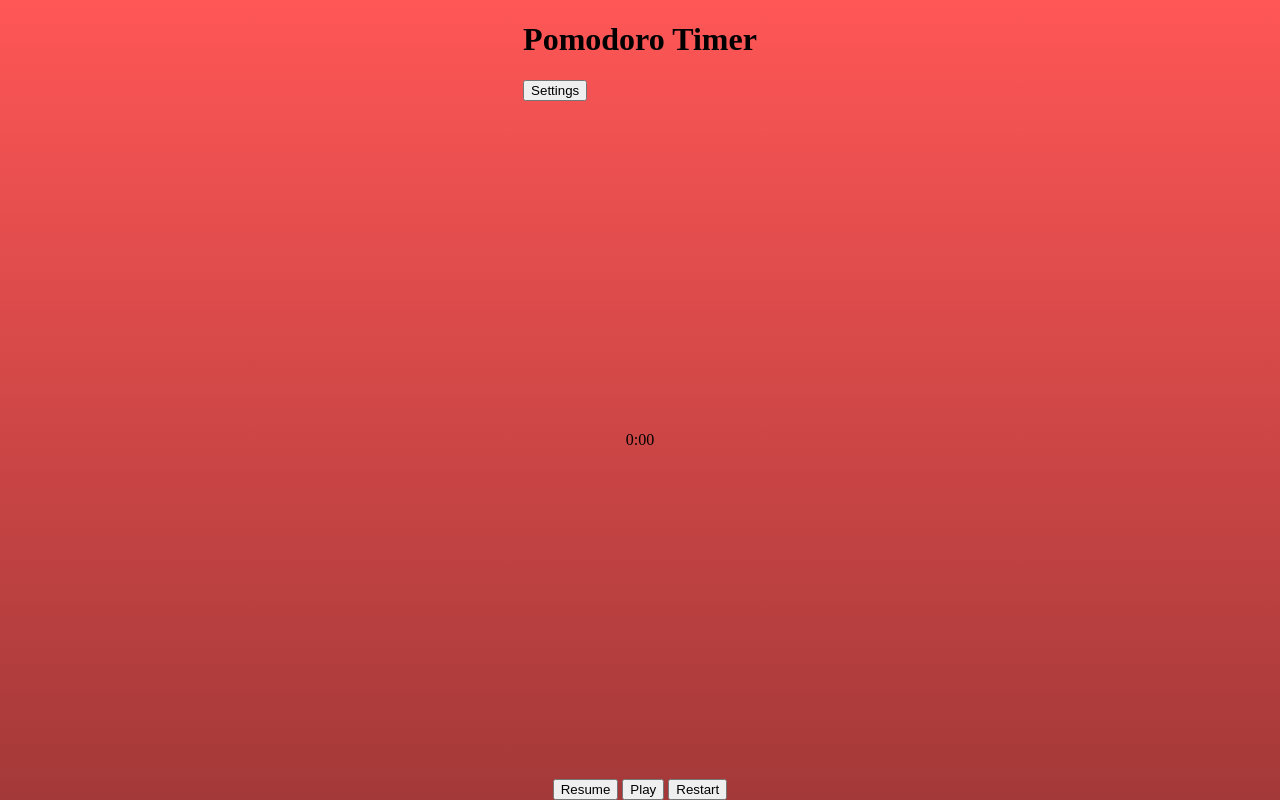
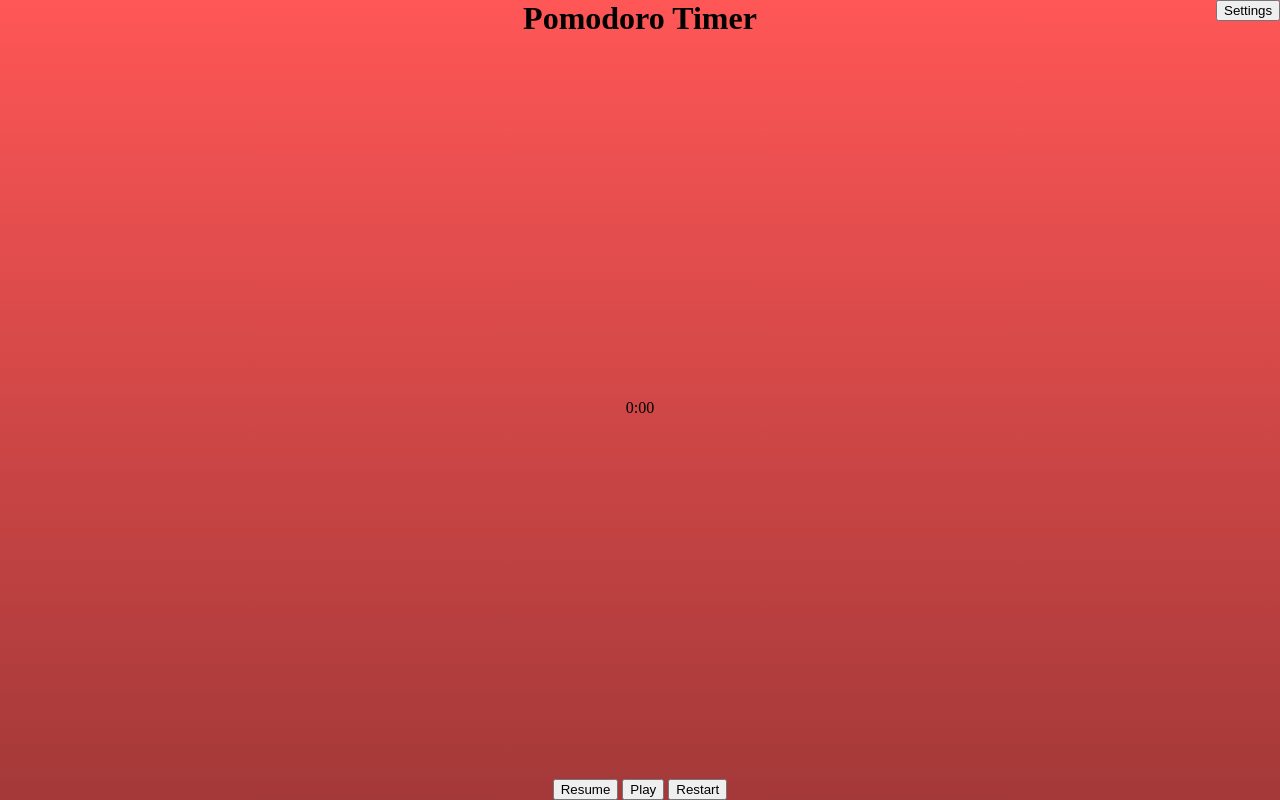
Before and after one commit to gnikkoch96/Pomodoro-Timer-Website, a plain HTML site: page index.html in a window 1280 px wide. Drawn offline with Linux system fonts and the light colour scheme.

Commit message:
center header and align settings button to right

```diff
--- a/css/style.css
+++ b/css/style.css
@@ -4,12 +4,33 @@
     box-sizing: border-box;
 }
 
+h1,
+h2,
+p,
+body{
+    margin: 0;
+}
+
 body{
     height: 100vh;
-    margin: 0;
     display: flex;
     flex-direction: column;
     justify-content: space-between;
     align-items: center;
     background: linear-gradient(#ff5656, #900e0ed2);
 }
+
+.container{
+    display: flex;
+    justify-content: space-between;
+    width: 100%;
+}
+
+.container h1{
+    margin: 0 auto;
+}
+
+.settings{
+    position: absolute;
+    left: calc(100% - 4rem);
+}
--- a/index.html
+++ b/index.html
@@ -10,7 +10,7 @@
     <title>Pomodoro Timer</title>
 </head>
 <body>
-    <header>
+    <header class="container">
         <h1>Pomodoro Timer</h1>
         <button class="settings">Settings</button>
     </header>
```
